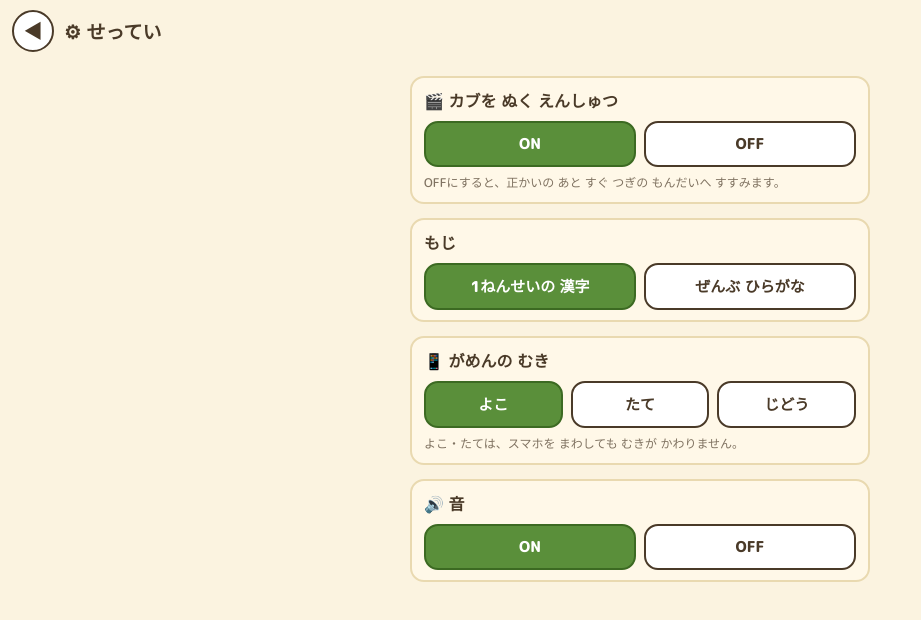
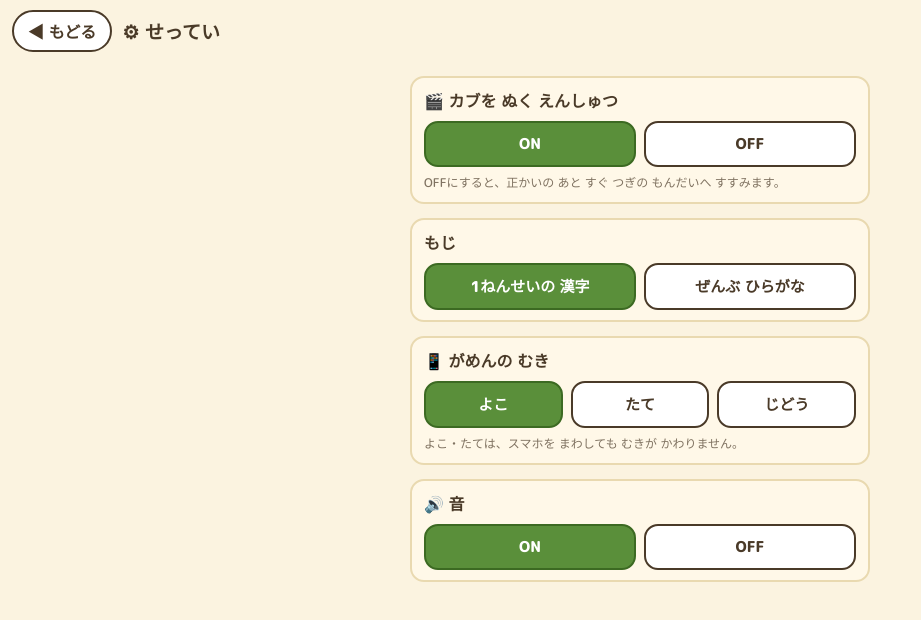
Before and after one commit to konbu-love/ookina-kabu, a plain HTML site: page index.html in a window 1280 px wide. Both pictures are taken after a click on the button "せってい". Shown: the whole page, without its empty margins (0-921 px from the left). Drawn offline with Linux system fonts and the light colour scheme.

Commit message:
もどるボタンに文字を追加
Co-Authored-By: Claude Opus 5.5 <noreply@anthropic.com>
Claude-Session: https://claude.ai/code/session_01T5j4KMzmFBBxKLvyrJDJ8m

```diff
--- a/index.html
+++ b/index.html
@@ -31,6 +31,7 @@
   .btn.pri{background:var(--ink);color:#fff}
   .btn.sel{background:#5a8f3a;border-color:#3c6a22;color:#fff}
   .icon{width:42px;height:42px;border-radius:50%;border:2px solid var(--ink);background:#fff;font-size:18px;font-weight:bold;flex:none}
+  .icon.back{width:auto;border-radius:21px;padding:0 14px;font-size:16px;white-space:nowrap}
 
   /* タイトル */
   #title{align-items:center;justify-content:center;gap:12px;padding:16px;overflow:auto}
@@ -145,7 +146,7 @@
 
 <!-- 設定 -->
 <section id="settings" class="screen">
-  <div class="bar"><button class="icon" data-back>◀</button><h2>⚙ せってい</h2></div>
+  <div class="bar"><button class="icon back" data-back>◀ もどる</button><h2>⚙ せってい</h2></div>
   <div class="panel">
     <div class="row"><div class="lab" id="lFx"></div><div class="opts" data-set="fx"><button class="btn" data-v="1">ON</button><button class="btn" data-v="0">OFF</button></div><div class="note" id="nFx"></div></div>
     <div class="row"><div class="lab">もじ</div><div class="opts" data-set="kanji"><button class="btn" data-v="1">1ねんせいの かん字</button><button class="btn" data-v="0">ぜんぶ ひらがな</button></div></div>
@@ -156,7 +157,7 @@
 
 <!-- モード選択 -->
 <section id="select" class="screen">
-  <div class="bar"><button class="icon" data-back>◀</button><h2 id="selTitle"></h2></div>
+  <div class="bar"><button class="icon back" data-back>◀ もどる</button><h2 id="selTitle"></h2></div>
   <div class="panel">
     <div class="row"><div class="lab">てんびんの かたち</div><div class="opts" data-pick="shape"></div></div>
     <div class="row"><div class="lab" id="lSize"></div><div class="opts" data-pick="size"></div></div>
@@ -166,7 +167,7 @@
 
 <!-- パズル -->
 <section id="play" class="screen">
-  <div class="bar"><button class="icon" id="playBack">◀</button><h2 id="playTitle"></h2><div id="cnt"></div></div>
+  <div class="bar"><button class="icon back" id="playBack">◀ もどる</button><h2 id="playTitle"></h2><div id="cnt"></div></div>
   <div id="pmain">
     <div id="stage"><svg id="svg"></svg><div id="sums"></div></div>
     <div id="side">
@@ -179,7 +180,7 @@
 
 <!-- 紙芝居 -->
 <section id="scene" class="screen">
-  <div class="bar"><button class="icon" id="sceneBack">◀</button><button class="btn" id="skip">スキップ ▶▶</button></div>
+  <div class="bar"><button class="icon back" id="sceneBack">◀ もどる</button><button class="btn" id="skip">スキップ ▶▶</button></div>
   <div id="sbox"><svg id="ssvg" viewBox="0 0 640 360" preserveAspectRatio="xMidYMid meet"></svg><div id="cap"></div></div>
 </section>
 
```
